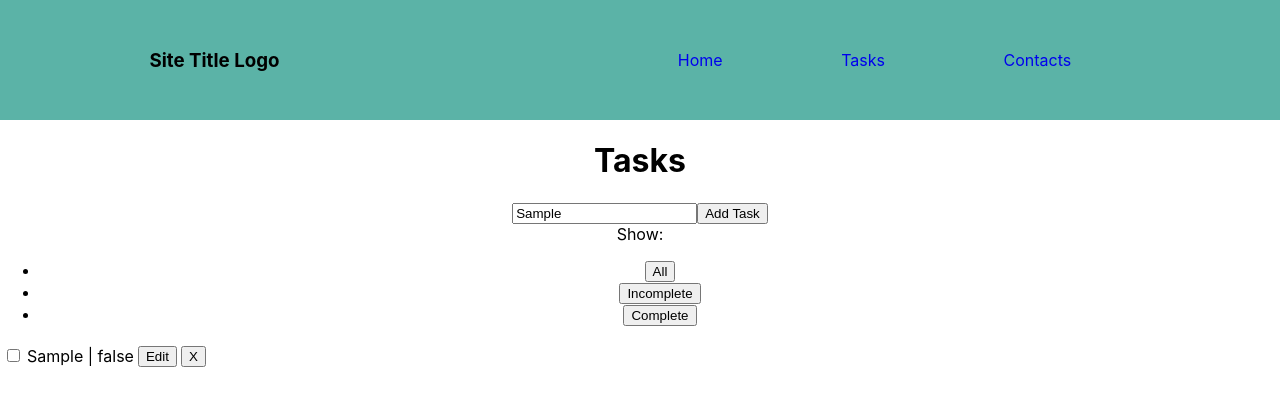
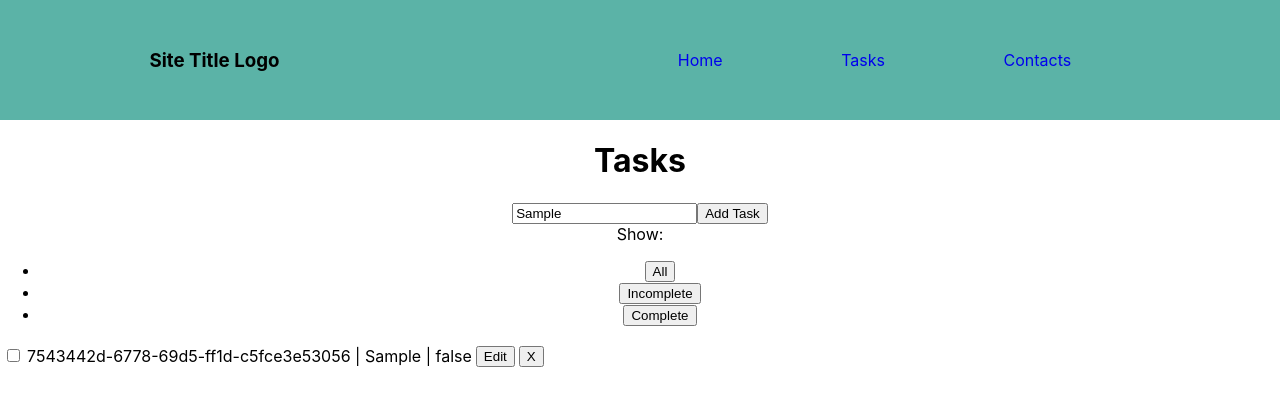
Before and after one commit to billy-need/project03, a React (Create React App) app: page /tasks in a window 1280 px wide. Both pictures are taken after typing "Sample" into the empty fields and a click on the button "Add Task". Shown: the top 406 px of the page. Built offline with nearby package versions, Linux system fonts and the light colour scheme.

Commit message:
Added UUID to generate task Id

```diff
--- a/package.json
+++ b/package.json
@@ -11,6 +11,7 @@
     "react-redux": "^7.2.1",
     "react-router-dom": "^5.2.0",
     "react-scripts": "3.4.3",
+    "react-uuid": "^1.0.2",
     "redux": "^4.0.5"
   },
   "scripts": {
--- a/src/Tasks.js
+++ b/src/Tasks.js
@@ -1,5 +1,6 @@
 import React, {useState, useRef, useEffect} from 'react'
 import './App.css';
+import uuid from 'react-uuid'
 
 export default function Tasks() {
     const [tasks, setTasks] = useState([]);
@@ -7,7 +8,7 @@ export default function Tasks() {
 
     const addTask = () => {
         console.log('Add task button clicked = ' + taskRef.current.value);
-        setTasks([...tasks, {desc: taskRef.current.value, completed: false}]);
+        setTasks([...tasks, {id: uuid(), desc: taskRef.current.value, completed: false}]);
     }
 
     useEffect( () => {
@@ -32,7 +33,7 @@ export default function Tasks() {
                     <tr>
                         <td><input type="checkbox" /></td>
                         <td>{tasks.map((obj, index) => (
-                            <div key={index}>{obj.desc} | {(obj.completed)? "true" : "false"}</div>
+                            <div key={index}>{obj.id} | {obj.desc} | {(obj.completed)? "true" : "false"}</div>
                         ))}</td>
                         <td><button type="button" id="editBtn">Edit</button></td>
                         <td><button type="button" id="deleteBtn">X</button></td>
```
Also changed, not shown: 1 other file (tests, documents, lock files or other folders).
